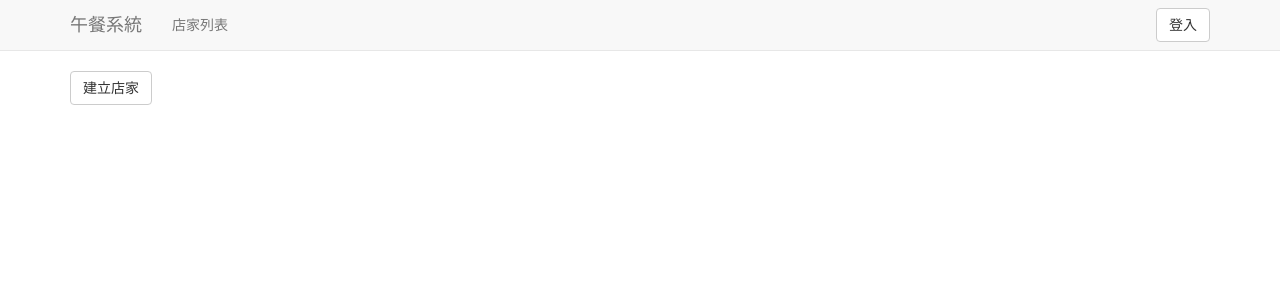
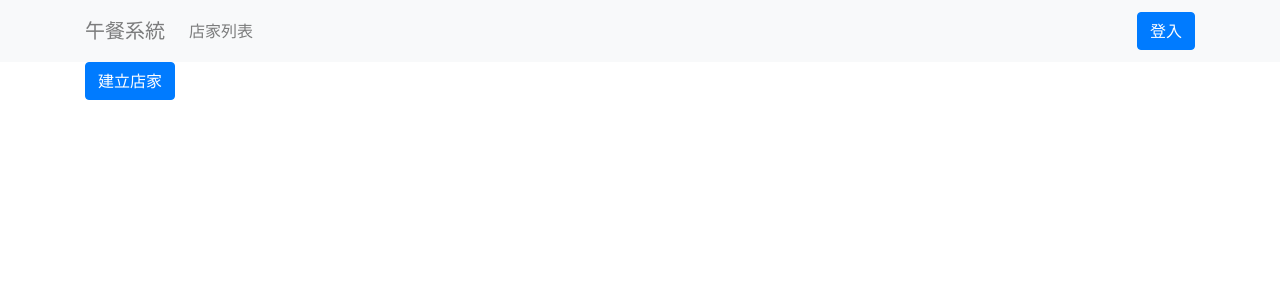
Before and after one commit to zxjte9411/django_exercise, a Django app: page /store/ in a window 1280 px wide. Shown: the top 300 px of the page. Run offline with Django 3.2, Linux system fonts and the light colour scheme; data that the repository does not hold is empty; some libraries are stand-ins or nearby versions.

Commit message:
語法更新成 BootStrap4 可使用的

```diff
--- a/base/templates/base.html
+++ b/base/templates/base.html
@@ -1,36 +1,37 @@
 <!DOCTYPE html>
 <html>
+
 <head>
   <title>{% block title %}午餐系統{% endblock title %}</title>
-  <link rel="stylesheet" href="//maxcdn.bootstrapcdn.com/bootstrap/3.2.0/css/bootstrap.min.css">
+  <link rel="stylesheet" href="https://stackpath.bootstrapcdn.com/bootstrap/4.1.3/css/bootstrap.min.css">
   {% load static %}
 </head>
 
 <body>
   {% block body %}
-  <nav class="navbar navbar-default navbar-static-top" role="navigation">
+  <nav class="navbar navbar-expand-lg navbar-light bg-light" role="navigation">
     <div class="container">
-      <div class="navbar-header">
-        <a class="navbar-brand" href="{% url 'pages:home' %}">午餐系統</a>
+      <a class="navbar-brand navbar-text" href="{% url 'pages:home' %}">午餐系統</a>
+      <div class="collapse navbar-collapse" id="navbarNav">
+        <ul class="navbar-nav">
+          <li class="nav-item"><a class="nav-link" href="{% url 'stores:store_list' %}">店家列表</a></li>
+        </ul>
       </div>
-      <div>
-        <ul class="nav navbar-nav">
-          <li><a href="{% url 'stores:store_list' %}">店家列表</a></li>
-        </ul>
       <form class="navbar-right navbar-form" method="post" action="{% url 'logout' %}">
         {% if user.is_authenticated %}
         {% csrf_token %}
         <input type="hidden" name="next" value="{% url 'pages:home' %}">
-          <button class="btn btn-default" type="submit">登出</button>
+        <button class="btn btn-primary" type="submit">登出</button>
         {% else %}
-          <a class="btn btn-default" href="{% url 'login' %}">登入</a>
+        <a class="btn btn-primary" href="{% url 'login' %}">登入</a>
         {% endif %}
       </form>
     </div>
-    </div>
   </nav>
   {% endblock body %}
-  <script src="//code.jquery.com/jquery-2.1.1.min.js"></script>
+  <script src="https://code.jquery.com/jquery-3.3.1.min.js"></script>
+  <script src="https://cdnjs.cloudflare.com/ajax/libs/popper.js/1.14.3/umd/popper.min.js"></script>
+  <script src="https://stackpath.bootstrapcdn.com/bootstrap/4.1.3/js/bootstrap.min.js"></script>
   {% block js %}{% endblock js %}
   <script src="{% static 'base/js/base.js' %}"></script>
 </body>
--- a/stores/templates/stores/store_list.html
+++ b/stores/templates/stores/store_list.html
@@ -4,16 +4,22 @@
 {% block title %}店家列表 | {{ block.super }}{% endblock title %}
 
 {% block content %}
+<div class="row">
+  <div class="col-md-8">
     {% for store in stores %}
-<div class="store">
+    <div class="store mt-3">
       {% if store|deletable:user %}
-  <button data-href="{% url 'stores:store_delete' store.pk %}" class="btn btn-danger pull-right btn-delete">刪除</button>
+      <button data-href="{% url 'stores:store_delete' store.pk %}" class="btn btn-danger float-right btn-sm">刪除</button>
       {% endif %}
       <h2><a href="{{ store.get_absolute_url }}">{{ store.name }}</a></h2>
       <p>{{ store.notes }}</p>
     </div>
     {% endfor %}
-<a href="{% url 'stores:store_create' %}" class="btn btn-default">建立店家</a>
+    <a href="{% url 'stores:store_create' %}" class="btn btn-primary">建立店家</a>
+  </div>
+  <div class="col-md-4"></div>
+</div>
+
 {% endblock content %}
 {% block js %}
 <script src="{% static 'stores/js/store_list.js' %}"></script>
```
Also changed, not shown: stores/templates/stores/store_detail.html (+7 -4 lines). Lines whose indentation alone changed are shown as unchanged.
